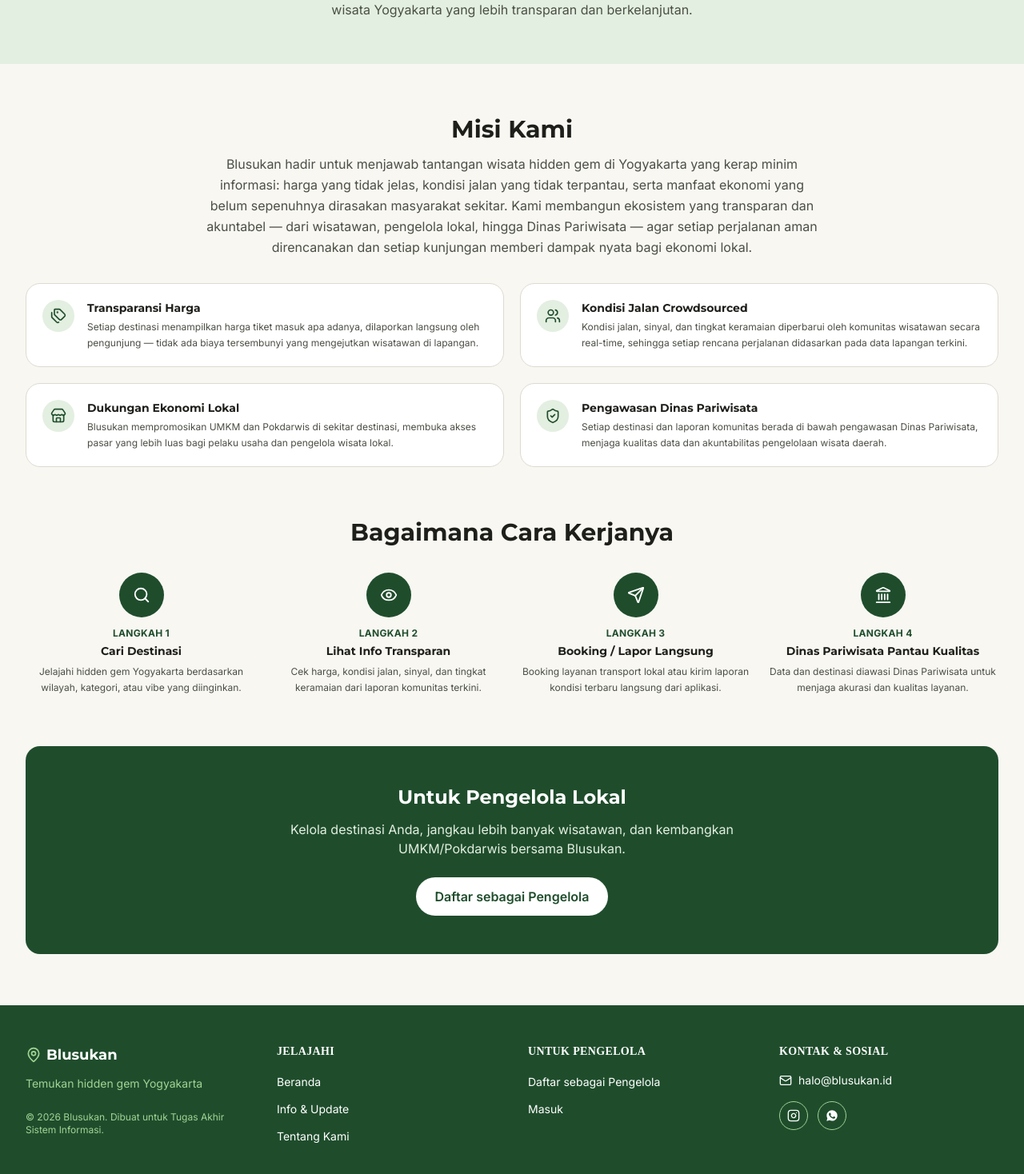
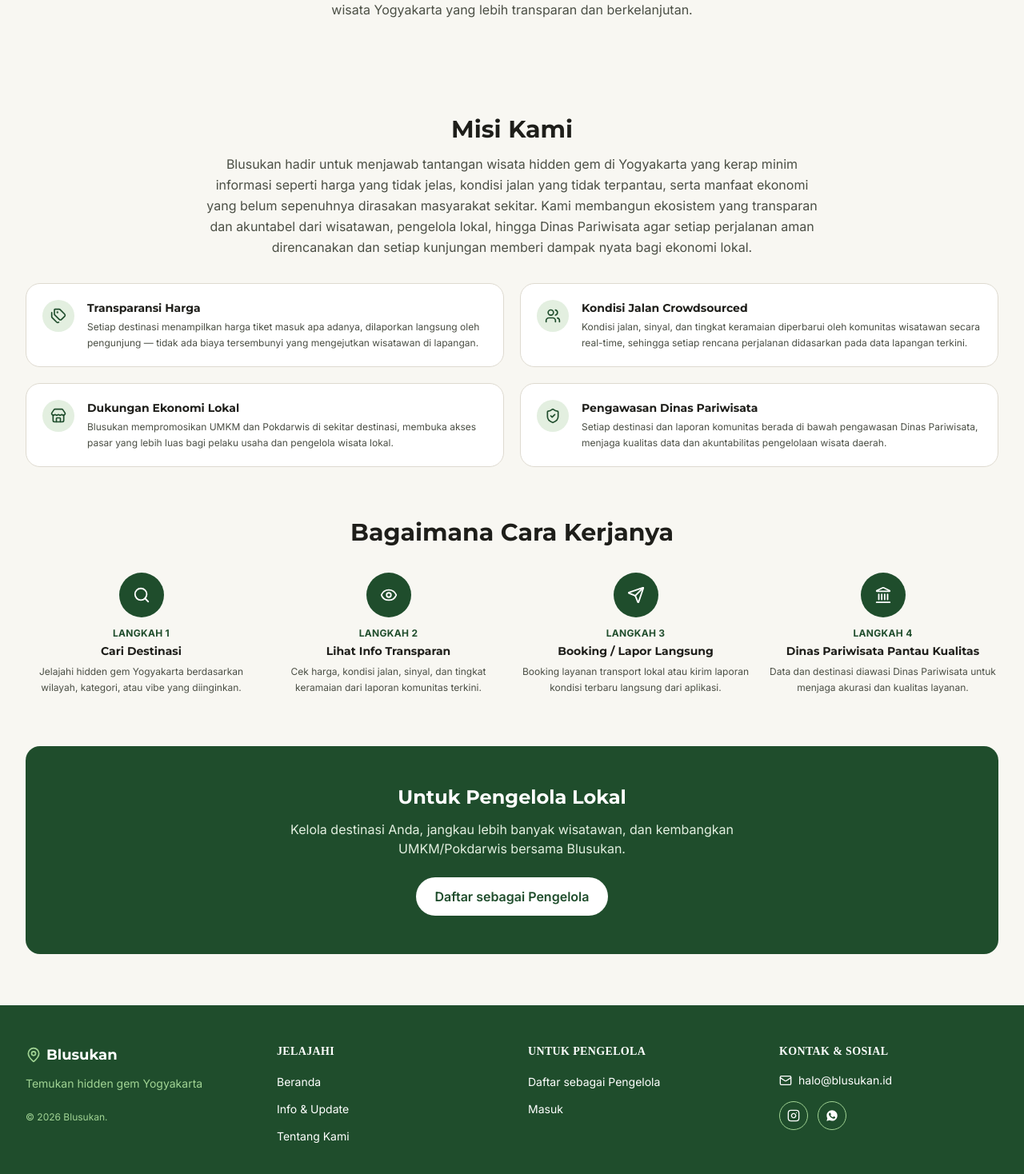
Before and after one commit to relfaza/blusukan, a Next.js app: page /tentang in a window 1280 px wide. Shown: the part 234-1702 px from the top of the page at 80% size. Built offline with nearby package versions, Linux system fonts and the light colour scheme; no server answers.

Commit message:
fix/jelajahi

```diff
--- a/app/tentang/page.tsx
+++ b/app/tentang/page.tsx
@@ -72,7 +72,6 @@ export default function TentangPage() {
       {/* ── Hero kecil ── */}
       <div
         className="px-4 lg:px-8 py-10 sm:py-14"
-        style={{ background: "var(--blusukan-primary-container)" }}
       >
         <div className="max-w-4xl mx-auto text-center">
           <p
@@ -111,10 +110,10 @@ export default function TentangPage() {
             style={{ color: "var(--blusukan-on-surface-variant)" }}
           >
             Blusukan hadir untuk menjawab tantangan wisata hidden gem di Yogyakarta yang kerap
-            minim informasi: harga yang tidak jelas, kondisi jalan yang tidak terpantau, serta
+            minim informasi seperti harga yang tidak jelas, kondisi jalan yang tidak terpantau, serta
             manfaat ekonomi yang belum sepenuhnya dirasakan masyarakat sekitar. Kami membangun
-            ekosistem yang transparan dan akuntabel — dari wisatawan, pengelola lokal, hingga
-            Dinas Pariwisata — agar setiap perjalanan aman direncanakan dan setiap kunjungan
+            ekosistem yang transparan dan akuntabel dari wisatawan, pengelola lokal, hingga
+            Dinas Pariwisata agar setiap perjalanan aman direncanakan dan setiap kunjungan
             memberi dampak nyata bagi ekonomi lokal.
           </p>
 
--- a/components/footer.tsx
+++ b/components/footer.tsx
@@ -57,7 +57,7 @@ export default function Footer() {
             className="mt-6 text-xs"
             style={{ color: "var(--blusukan-primary-fixed-dim)", fontFamily: "Inter, sans-serif" }}
           >
-            © 2026 Blusukan. Dibuat untuk Tugas Akhir Sistem Informasi.
+            © 2026 Blusukan.
           </p>
         </div>
 
```
